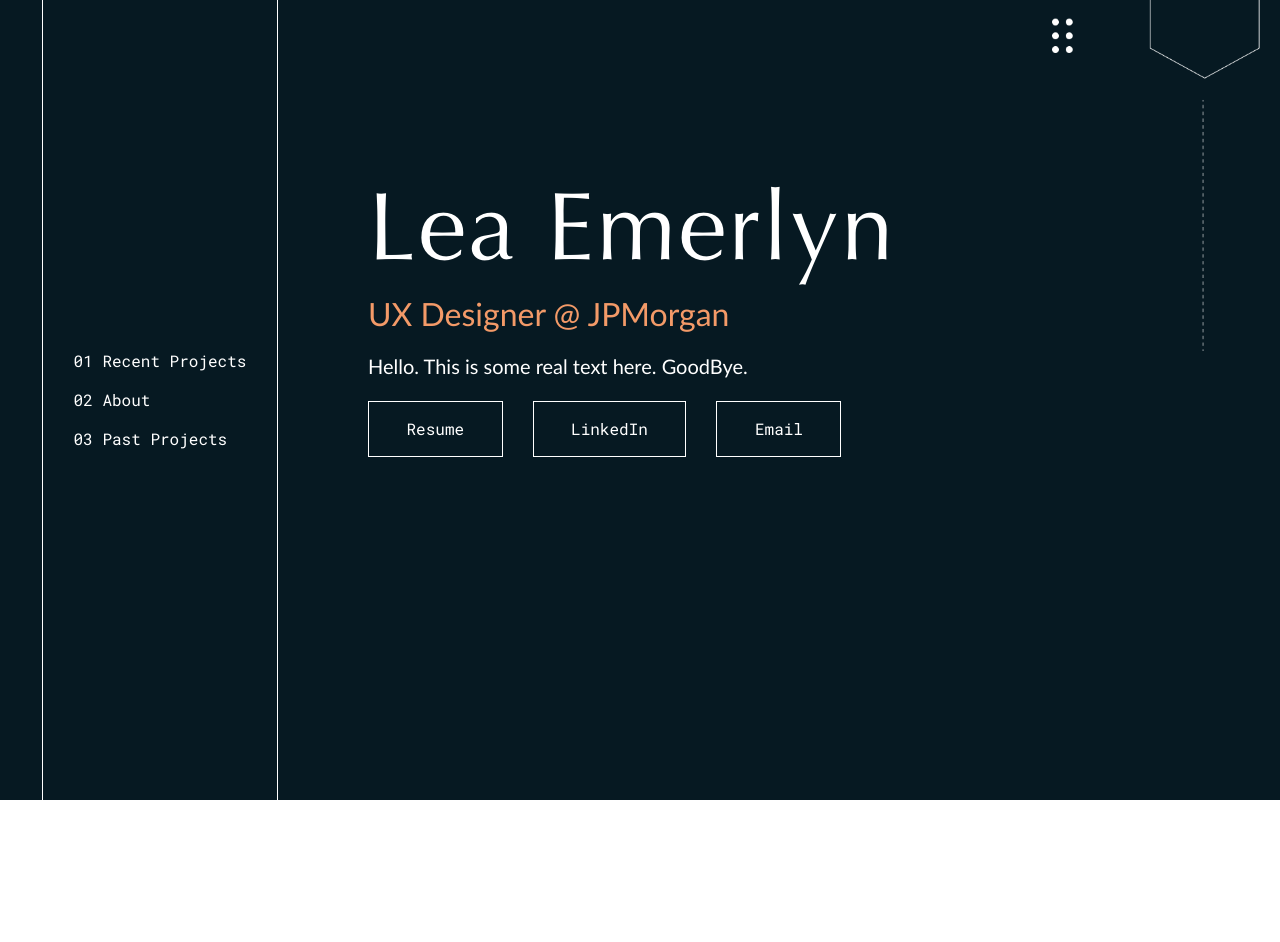
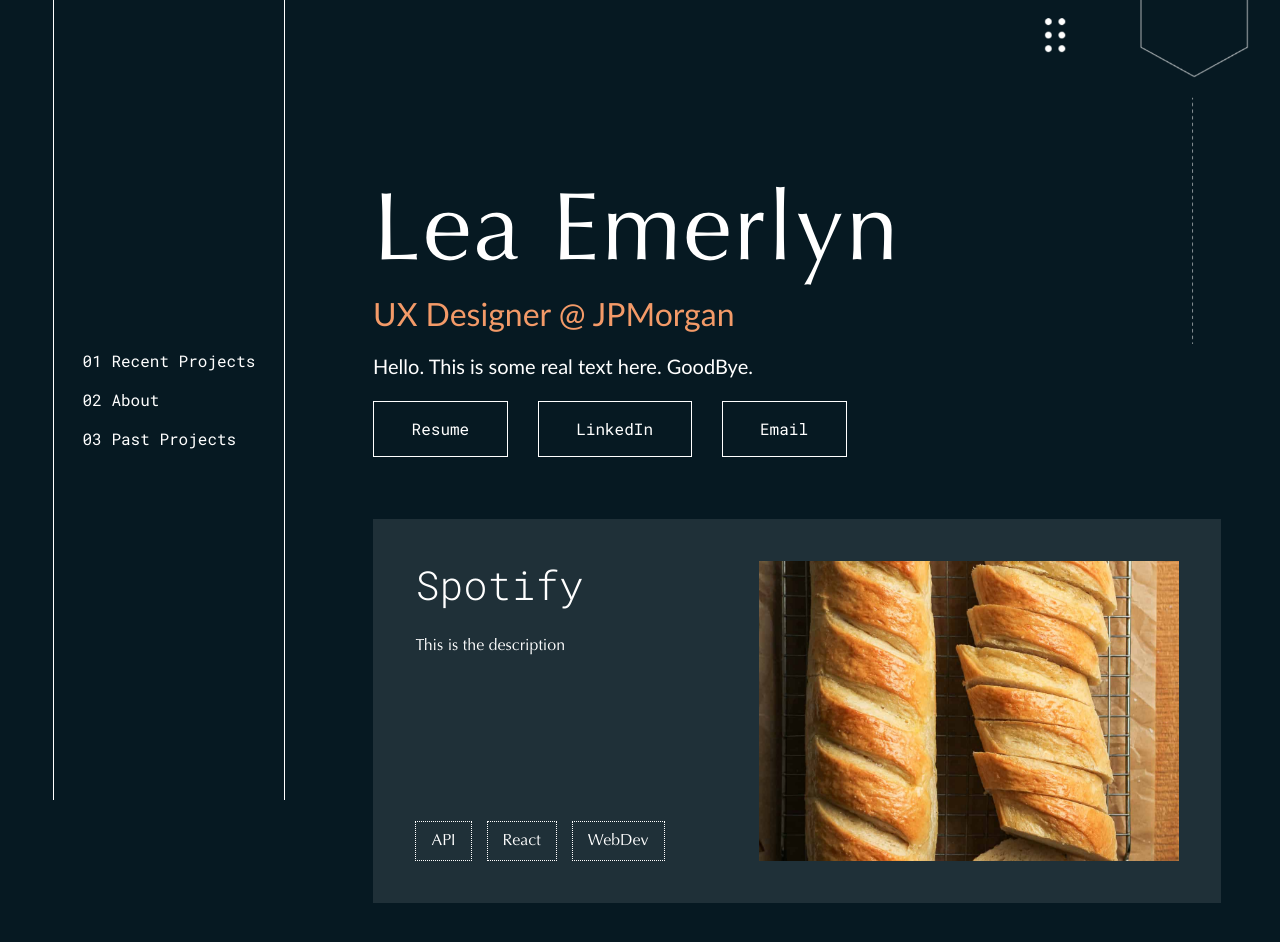
Before and after one commit to Leaemerlyn/portfolio2, a React (Create React App) app: page / in a window 1280 px wide. Shown: the top 942 px of the page. Before the commit the page ends 800 px from the top, so only its background shows below. Built offline with nearby package versions, Linux system fonts and the light colour scheme.

Commit message:
card image

```diff
--- a/src/App.css
+++ b/src/App.css
@@ -8,9 +8,16 @@
   color: white;
 }
 
+#main{
+  max-width: 1920px;
+  width: 100%;
+}
+
 .App {
   background-color: #061922;
   min-height: 100vh;
+  justify-content: center;
+  display: flex;
 }
 
 .col-lg-3{
--- a/src/App.js
+++ b/src/App.js
@@ -6,7 +6,7 @@ import {RecentProjects} from './RecentProjects';
 function App() {
   return (
     <div className='App container-fluid'>
-      <div className ='row'>
+      <div id= 'main' className ='row'>
         <div className ='col-lg-3 px-0'>
           <Nav />
         </div>
--- a/src/Button.css
+++ b/src/Button.css
@@ -7,6 +7,7 @@
     margin: 15px 0px;
     font-family: 'Roboto Mono', monospace;
 }
+
 @media only screen and (max-width: 768px){
     .my-button{
         width: 100%;
--- a/src/NameBanner.css
+++ b/src/NameBanner.css
@@ -5,12 +5,12 @@ header{
     line-height: 1.2em;
 }
 
-h1{
+#name-banner-role{
     font-size: 2em;
     color: #F39A68;
 }
 
-h2{
+#name-banner-description{
     font-size: 1.25em;
     margin-top: 1em;
 }
--- a/src/NameBanner.js
+++ b/src/NameBanner.js
@@ -4,8 +4,8 @@ export function NameBanner(){
     return(
         <>
             <header>Lea Emerlyn</header>
-            <h1>UX Designer @ JPMorgan</h1>
-            <h2>Hello. This is some real text here. GoodBye.</h2>
+            <h1 id = 'name-banner-role'>UX Designer @ JPMorgan</h1>
+            <h2 id = 'name-banner-description'>Hello. This is some real text here. GoodBye.</h2>
         </>
     )
 }
--- /dev/null
+++ b/src/ProjectCard.css
@@ -0,0 +1,65 @@
+.myCard{
+    display: flex;
+    flex-direction: row;
+    background-color: #1F3038;
+    padding: 5%;
+    position: relative;
+}
+
+.cardInfo{
+    display: flex;
+    flex-direction:column;
+    flex: 1;
+    width: 45%
+}
+
+.coverImage{
+    width: 55%;
+    position: relative;
+    border-color: white;
+    border-width: 1px;
+}
+
+.coverImage img{
+    width: 100%;
+    max-height: 300px;
+    flex: 1;
+    object-fit: cover;
+}
+
+.pills{
+    display: flex;
+    flex-direction: row;
+    margin-top: auto;
+    gap: 15px;
+}
+
+.pill{
+    border-width: 1px;
+    border-color: white;
+    color: white;
+    border-style: dotted;
+    padding: 7px 15px;
+}
+
+.pill p{
+    margin-bottom: 0px;
+}
+
+.cardTitle{
+    margin-bottom: 25px;
+    font-family: 'Roboto Mono';
+    font-weight: 300;
+    font-size: 2.5em;
+}
+
+@media only screen and (max-width: 768px){
+    .myCard{
+        flex-direction: column;
+    }
+
+    .coverImage{
+        padding: 5% 0% 0%;
+        width: 100%;
+    }
+}
--- /dev/null
+++ b/src/ProjectCard.js
@@ -0,0 +1,20 @@
+import {ProjectCardData} from './ProjectCardData';
+import './ProjectCard.css';
+
+export function ProjectCard(props){
+    let data = ProjectCardData[props.title];
+    return(
+        <div className = 'myCard'>
+            <div className = 'cardInfo'>
+                <h1 className = 'cardTitle'>{props.title}</h1>
+                <p className = 'cardDescription'>{data.description}</p>
+                <div className = 'pills'>
+                    {data.pills.map((element)=>(<div key = {element} className = 'pill'><p>{element}</p></div>))}
+                </div>
+            </div>
+            <div className = 'coverImage'>
+                <img src = {data.coverImage} alt =''/>
+            </div>
+        </div>
+    )
+}
--- /dev/null
+++ b/src/ProjectCardData.js
@@ -0,0 +1,7 @@
+export let ProjectCardData = {
+    Spotify : {
+        description: "This is the description",
+        pills: ['API' , 'React', 'WebDev'],
+        coverImage: require('./Rectangle 29.jpeg')
+    }
+}
--- a/src/RecentProjects.css
+++ b/src/RecentProjects.css
@@ -1,5 +1,10 @@
-.main-width{
-    padding: 180px 5%;
+.main-horizontal-padding{
+    padding: 5%;
+}
+
+.main-vertical-padding{
+    padding-top: 180px;
+    padding-bottom: 0px;
 }
 
 #decoration{
@@ -22,7 +27,7 @@
     }
 
     #decoration{
-        visibility: hidden;
+        display: none;
     }
 }
 
--- a/src/RecentProjects.js
+++ b/src/RecentProjects.js
@@ -2,12 +2,13 @@ import './RecentProjects.css';
 import {NameBanner} from './NameBanner';
 import {Button} from './Button'
 import pdf from './Lea_Emerlyn_Resume.pdf';
+import { ProjectCard } from './ProjectCard';
 
 export function RecentProjects() {
     return(
         <>
             <div className = 'row'>
-                <div className = 'main-width col-lg-9'>
+                <div className = 'main-horizontal-padding main-vertical-padding col-lg-9'>
                     <NameBanner />
                     <div className = 'row mx-0 button-collection'>
                         <Button href={pdf} buttonText='Resume'/>
@@ -20,6 +21,12 @@ export function RecentProjects() {
                 <img src ={require('./decoration.png')} id= 'decoration'/>
                 </div>
             </div>
+
+            <div className ='row'>
+                <div className = 'col-lg-12 main-horizontal-padding'>
+                    <ProjectCard title= 'Spotify'/>
+                </div>
+            </div>
         </>
     )
 }
```
Also changed, not shown: src/Rectangle 29.jpeg (added).
